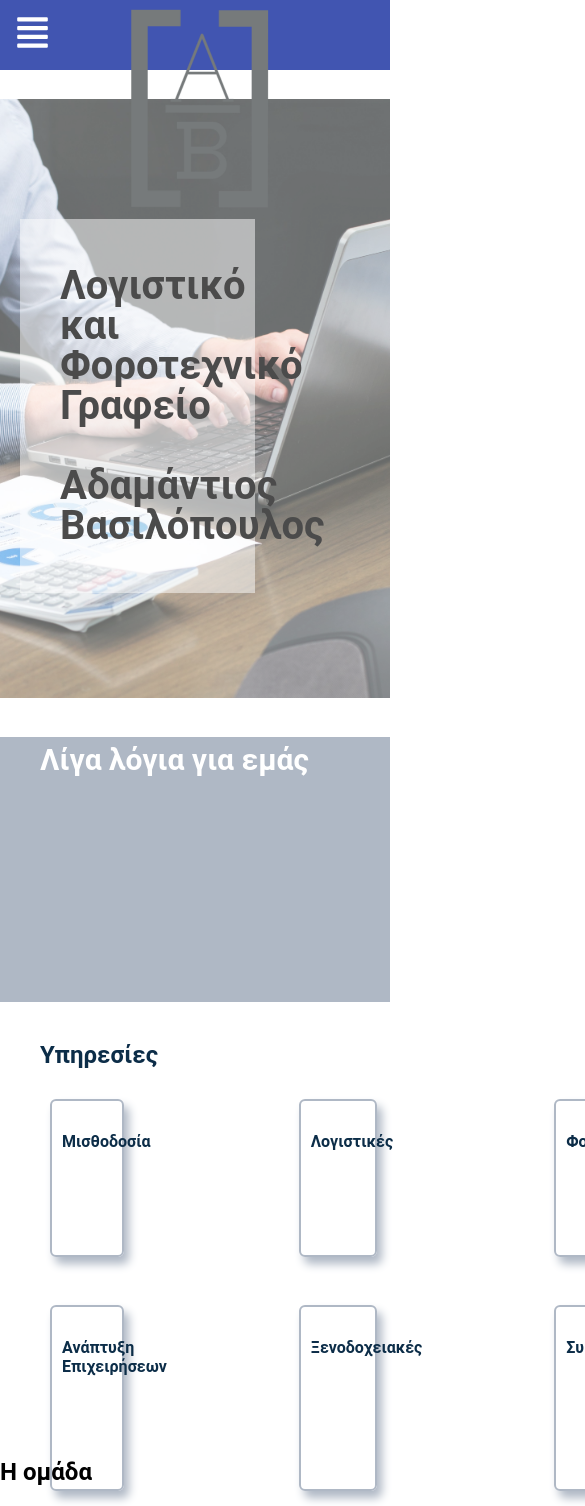
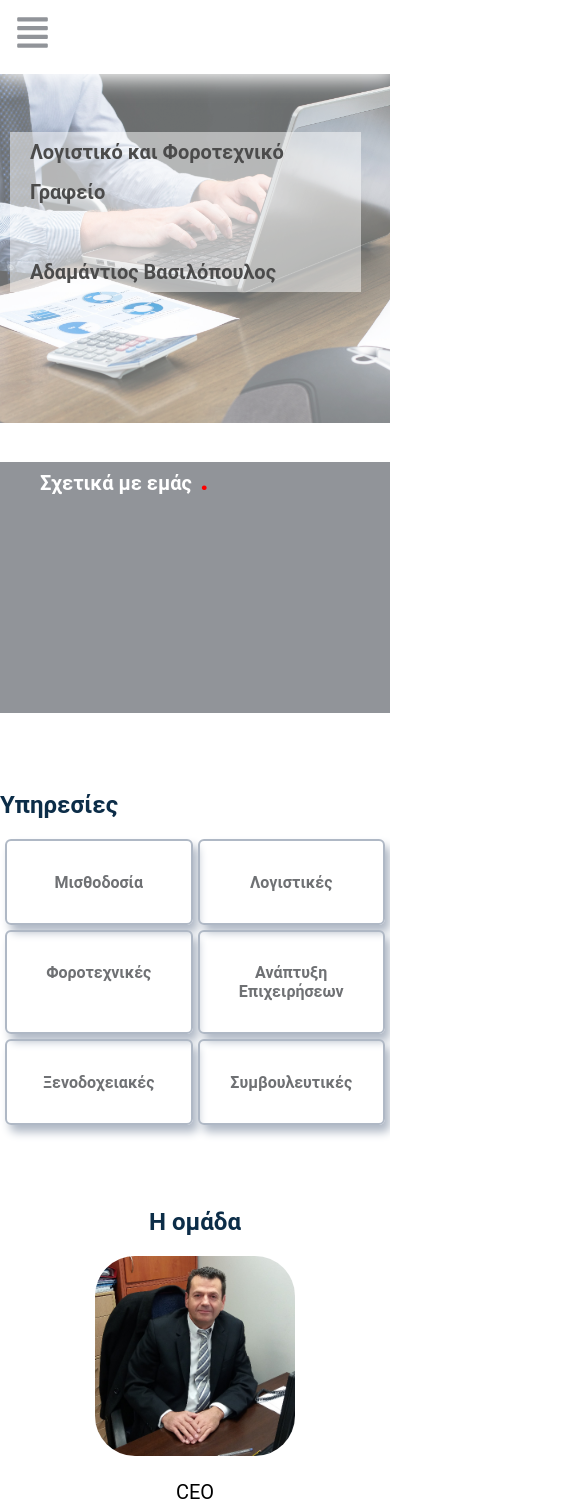
Before and after one commit to Viki-Robles/countify, a React (Create React App) app: page / in a window 390 px wide. Shown: the top 1506 px of the page, 585 px wide, since content can reach past the window. Built offline with nearby package versions, Linux system fonts and the light colour scheme.

Commit message:
Add mobile version of the project

```diff
--- a/src/App.css
+++ b/src/App.css
@@ -1,3 +1,4 @@
 .App {
-    font-family: "Roboto",sans-serif;;
+    font-family: "Roboto",sans-serif;
+    overflow: hidden;
 }
--- a/src/Main/Main.css
+++ b/src/Main/Main.css
@@ -7,9 +7,36 @@
 }
 
 .main-container {
+    background-color: #919499;
+    padding-bottom: 200px;
+    margin-top: 10%;
+}
+
+.main-container h2 {
+    font-size: 20px;
+}
+.main-container span:nth-child(1) {
+    color: red;
+    margin-left: 8px;
+    font-size: 30px;
+}
+
+
+@media(min-width:600) {
+.main-container h2 {
+    font-size: 40px;
+}
+
+.main-container {
     background-color: #AFB8C5;
     padding-bottom: 200px;
     margin-top: 10%;
-    padding-top: 1px;
+    padding-top: 5%;
+}
 
+.main-container span:nth-child(1) {
+    color: red;
+    margin-left: 8px;
+    font-size: 40px;
 }
+}
--- a/src/Main/Main.js
+++ b/src/Main/Main.js
@@ -4,7 +4,7 @@ import "./Main.css";
 export default function Main() {
     return (
             <div className="main-container">
-                <h2>Λίγα λόγια για εμάς</h2>
+                <h2>Σχετικά με εμάς<span>.</span></h2>
                 <div className="main-container-text"></div>
             </div>
     );
--- a/src/MainText/MainText.css
+++ b/src/MainText/MainText.css
@@ -1,3 +1,28 @@
+.mainText-container{
+    background: url("/logistiko3.jpg") no-repeat center center fixed;
+    background-size: cover;
+    padding-top: 100px;
+    padding-bottom: 30%;
+    opacity: 0.7;
+    width:100%;
+}
+
+.mainText-box {
+    background:hsla(0,0%,100%,.5);
+    width:90%;
+    margin: 10px;
+    padding: 0px;
+}
+
+.mainText-title {
+    font-weight: 700;
+    color: black;
+    margin-left: 20px;
+    font-size: 20px;
+    line-height: 40px;
+}
+
+@media(min-width:600px){
 .mainText-container{
     margin-top: 80px;
     background: url("/logistiko3.jpg") no-repeat center center fixed;
@@ -21,3 +46,5 @@
     margin: 20px;
     padding: 20px;
 }
+
+}
--- a/src/NavBar/NavBar.css
+++ b/src/NavBar/NavBar.css
@@ -4,7 +4,7 @@
     left: 0;
     top: 0;
     z-index: 1;
-    background-color: rgb(65, 85, 177);
+    background-color: white;
     height: 70px;
     box-shadow: 0px 4px 20px 5px #ffffff;
   }
@@ -23,7 +23,7 @@
 
   .NavBar-hamburguer {
     font-size: 35px;
-    color: white;
+    color: #919499;
   }
 
   .NavBar-box {
@@ -34,20 +34,20 @@
   .NavBar-box.is-open {
     display: block;
     z-index: -1;
-    margin-top: 5px;
     height: 100%;
     color: white;
     font-weight: 300;
   }
 
   .NavBar-box-link {
+    font-size: 20px;
     display: block;
-    color: white;
-    font-weight: 400;
-    background-color: rgb(65, 85, 177);
+    color: #919499;
+    font-weight: 600;
+    background-color: white;
     padding: 40px 20px;
     height: 80%;
-    border-top: 1px solid #6374c3;
+    border-top: 1px solid #919499;
   }
 
   .NavBar-box-link:hover {
@@ -56,7 +56,8 @@
 
   .NavBar-logo-menu {
     flex-direction: row;
-    background-color: rgb(65, 85, 177);
+    background-color: white;
+    height: 20px;
   }
 
   .navbar-box-item {
@@ -70,9 +71,9 @@
 
   .NavBar-logo img {
     position: absolute;
-    right: -270px;
-    top: -26px;
-    width: 140px;
+    left: 480px;
+    width: 60px;
+    display: none;
   }
 
   @media (min-width: 744px) {
@@ -106,7 +107,7 @@
     .NavBar-box-link {
       float: right;
       width: 100px;
-      color: #0C2D48;
+      color: #919499;
       margin-top: 30px;
       margin-right: 80px;
       font-weight: 600;
--- a/src/Services/ServicesCard/ServicesCard.css
+++ b/src/Services/ServicesCard/ServicesCard.css
@@ -1,11 +1,9 @@
 .servicesCard-container {
     border:2px solid #AFB8C5;
     padding: 10px;
-    margin: 10px;
     box-sizing: border-box;
     border-radius: 6px;
-    width:50%;
-    height:150%;
+    width:100%;
     box-shadow: 5px 7px 10px 0 #AFB8C5;
 }
 
@@ -14,5 +12,13 @@
 }
 
 .servicesCard-title {
-    color:#0C2D48;
+    color:#6f7174;
 }
+
+@media(min-width:600px) {
+    .servicesCard-container {
+        width: 50%;
+        height:150%;
+        margin: 20px;
+    }
+}
--- a/src/Services/ServicesCards/ServicesCards.css
+++ b/src/Services/ServicesCards/ServicesCards.css
@@ -1,17 +1,25 @@
-.servicesCards-header{
-    margin-top: 10%;
-    font-weight: 500;
+.servicesCards-header {
+  margin-top: 20%;
+  font-weight: 500;
 }
 
 .servicesCards {
-    display: grid;
-    grid-template-columns: 1fr 1fr 1fr;
-    grid-gap: 100px;
-    margin-left: 40px;
+  display: grid;
+  grid-template-columns: 1fr 1fr;
+  margin: 5px;
+  grid-gap: 5px;
 }
 
 .servicesCards-header {
-    color: #0C2D48;
-    font-weight: bold;
-    margin-left: 40px;
+  color: #0c2d48;
+  font-weight: bold;
 }
+
+@media (min-width: 600px) {
+  .servicesCards {
+    display: grid;
+    grid-template-columns: 1fr 1fr 1fr;
+    margin: 5px;
+    grid-gap: 100px;
+  }
+}
--- a/src/Team/Team.css
+++ b/src/Team/Team.css
@@ -1,3 +1,31 @@
 .team {
-    margin-top: 10%;
+    display: grid;
+    grid-gap: 50px;
+    grid-template-columns: repeat(auto-fit,minmax(180px,1fr));
+    text-align: center;
 }
+
+.team-title {
+    color: #0C2D48;
+    font-weight: bold;
+    margin-top: 20%;
+}
+
+.team-container img {
+    width: 200px;
+    height: 200px;
+    border-radius: 20%;
+}
+
+.team-container h3 {
+    font-weight: 400;
+    font-size: 20px;
+    margin-top: 20px;
+}
+
+@media(min-width: 600px) {
+    .team-container img {
+        width: 300px;
+        height: 300px;
+    }
+}
--- a/src/Team/Team.js
+++ b/src/Team/Team.js
@@ -7,8 +7,9 @@ export default function Team() {
         <div className="team">
             <div className="team-container">
                 <h2 className="team-title">Η ομάδα</h2>
+                <img src={teampicture} className="team-picture" />
+                <h3>CEO</h3>
                 <h3>Αδαμάντιος Βασιλόπουλος</h3>
-                <img src={teampicture} className="team-picture" />
             </div>
         </div>
     );
```
